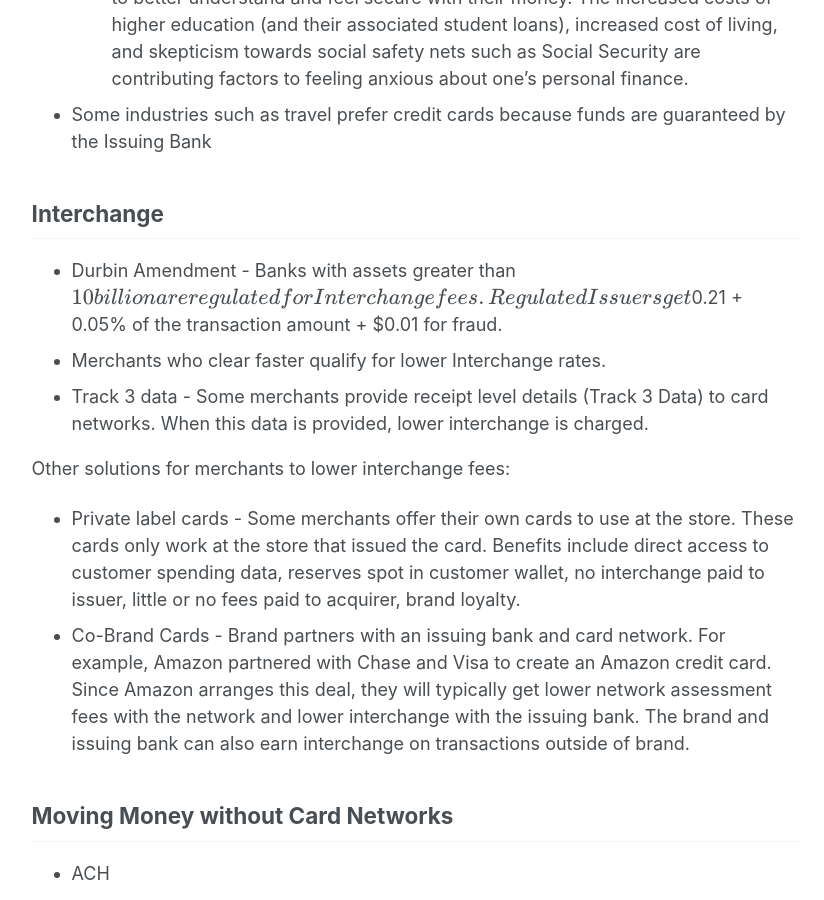
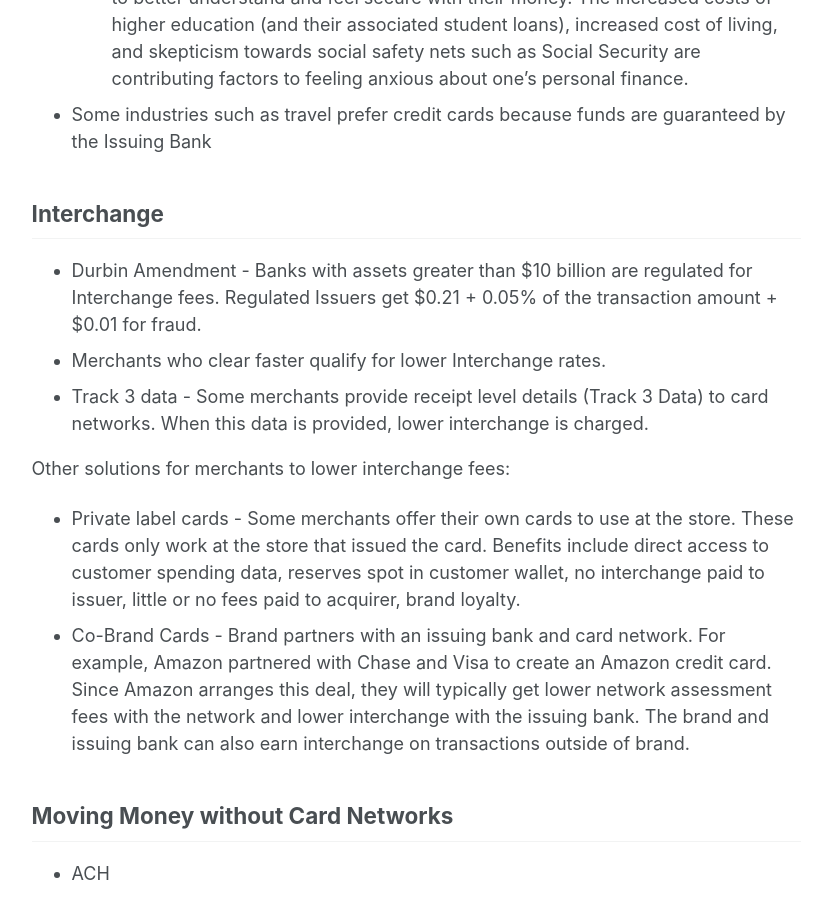
Before and after one commit to EthanHNguyen/ethanhnguyen.github.io, a Jekyll site: the page built from _posts/2023-12-20-book-summary.md, in a window 1280 px wide and 900 px high, scrolled down 6763 px. Shown: the whole window, without its empty margins (250-1074 px from the left). Built offline with Jekyll 4.4.1, drawn with Linux system fonts in a browser that asks for light colours; formulas are drawn with MathJax 3.

Commit message:
try double back slash

```diff
--- a/_posts/2023-12-20-book-summary.md
+++ b/_posts/2023-12-20-book-summary.md
@@ -129,7 +129,7 @@ To help fight fraud and reduce the number of chargebacks, there are a number of
 
 ## Interchange
 
-- Durbin Amendment - Banks with assets greater than \$10 billion are regulated for Interchange fees. Regulated Issuers get \$0.21 + 0.05% of the transaction amount + \$0.01 for fraud.
+- Durbin Amendment - Banks with assets greater than \\$10 billion are regulated for Interchange fees. Regulated Issuers get \\$0.21 + 0.05% of the transaction amount + \\$0.01 for fraud.
 - Merchants who clear faster qualify for lower Interchange rates.
 - Track 3 data - Some merchants provide receipt level details (Track 3 Data) to card networks. When this data is provided, lower interchange is charged.
 
```
